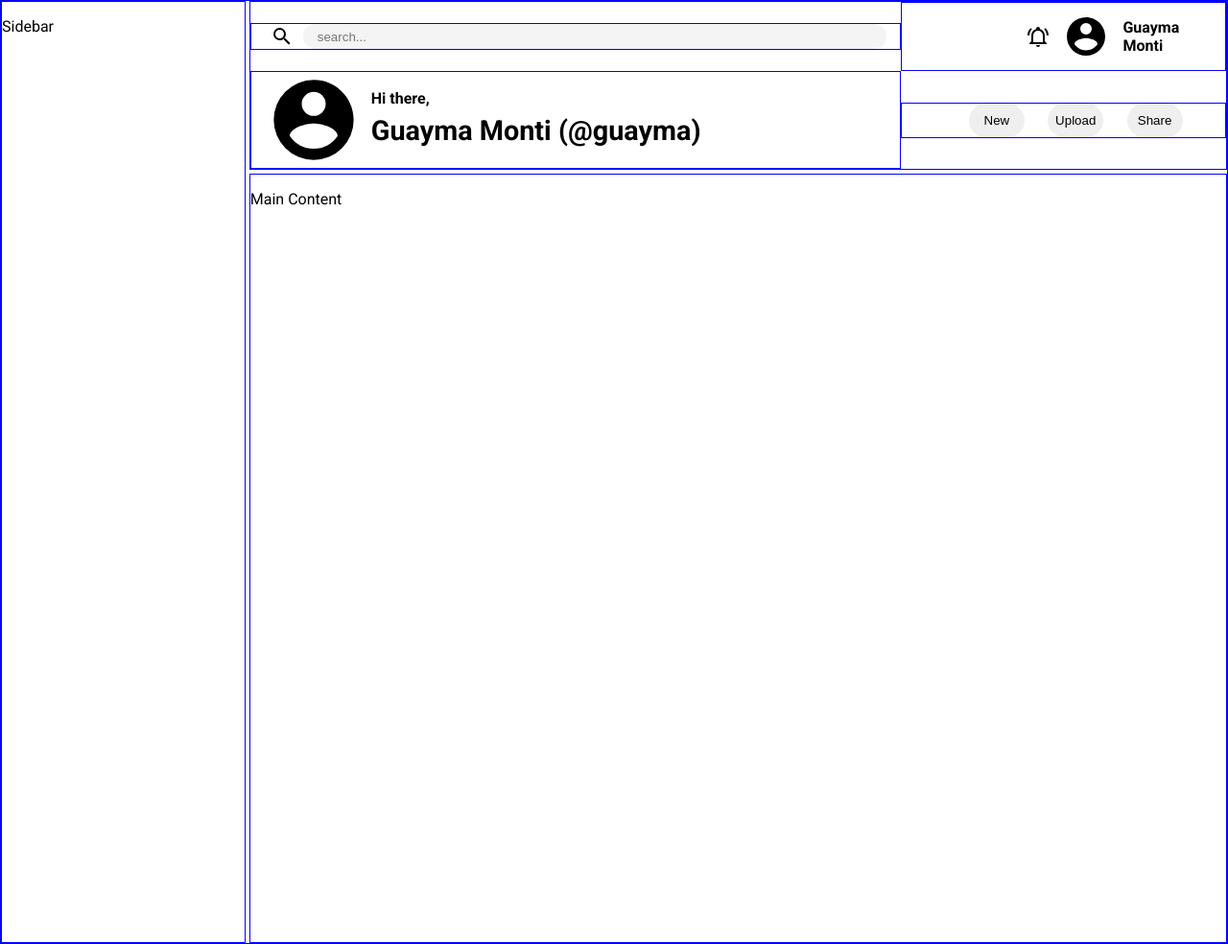
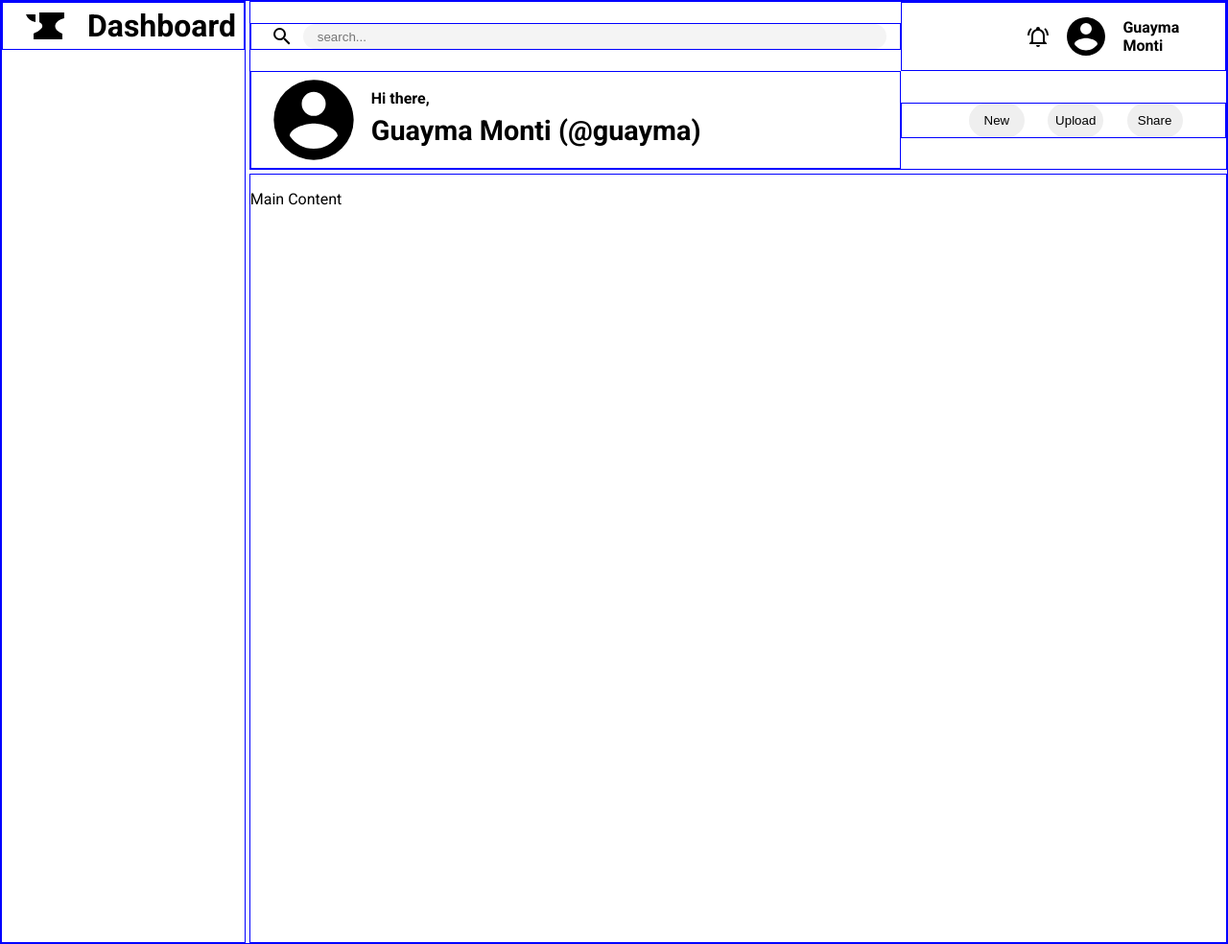
Before and after one commit to felixMonti/dashboard-project, a plain HTML site: page index.html in a window 1280 px wide. Shown: the whole page at 96% size. Drawn offline with Linux system fonts and the light colour scheme.

Commit message:
sidebar logo and title added

```diff
--- a/index.html
+++ b/index.html
@@ -31,7 +31,12 @@
             </div>
         </div>
         <div class="sidebar">
-            <p>Sidebar</p>
+            <div class="title">
+                    <img src="icons/anvil.svg" alt="logo" class="logo">
+                    <p>Dashboard</p>
+            </div>
+            <div class="first-button-set"></div>
+            <div class="second-button-set"></div>
         </div>
         <div class="main-content">
             <p>Main Content</p>
--- a/styles.css
+++ b/styles.css
@@ -4,6 +4,7 @@ html, body {
     margin: 0;
     padding: 0;
     font-family: 'Roboto', sans-serif;
+    height: 100%;
 }
 
 .profile-image-pressence{
@@ -30,11 +31,15 @@ html, body {
 }
 
 .container {
+    min-height: 100vh;
+    width: auto;
     border: 1px solid blue;
     display: grid;
     grid-template-columns: 1fr 4fr;
+    grid-template-rows: auto 1fr;
     gap: 4px;
 }
+
 
 .header {
     border: 1px solid blue;
@@ -108,8 +113,33 @@ html, body {
 .sidebar {
     border: 1px solid blue;
     grid-row: 1/3;
+    grid-column: 1/2;
     min-height: 100vh;
+    display: grid;
+    grid-template-rows: 0fr 1fr 1fr;
 }
+
+.title {
+    border: 1px solid blue;
+    display: grid;
+    grid-template-columns: 0fr 1fr;
+    gap: 20px;
+    padding-left: 20px ;
+    align-items: center;
+}
+
+.title p {
+    font-size: 2rem;
+    font-weight: bold;
+    margin: 0;
+}
+
+.logo {
+    height: 3rem;
+    width: auto;
+}
+
+
 
 .main-content {
     border: 1px solid blue;
```
